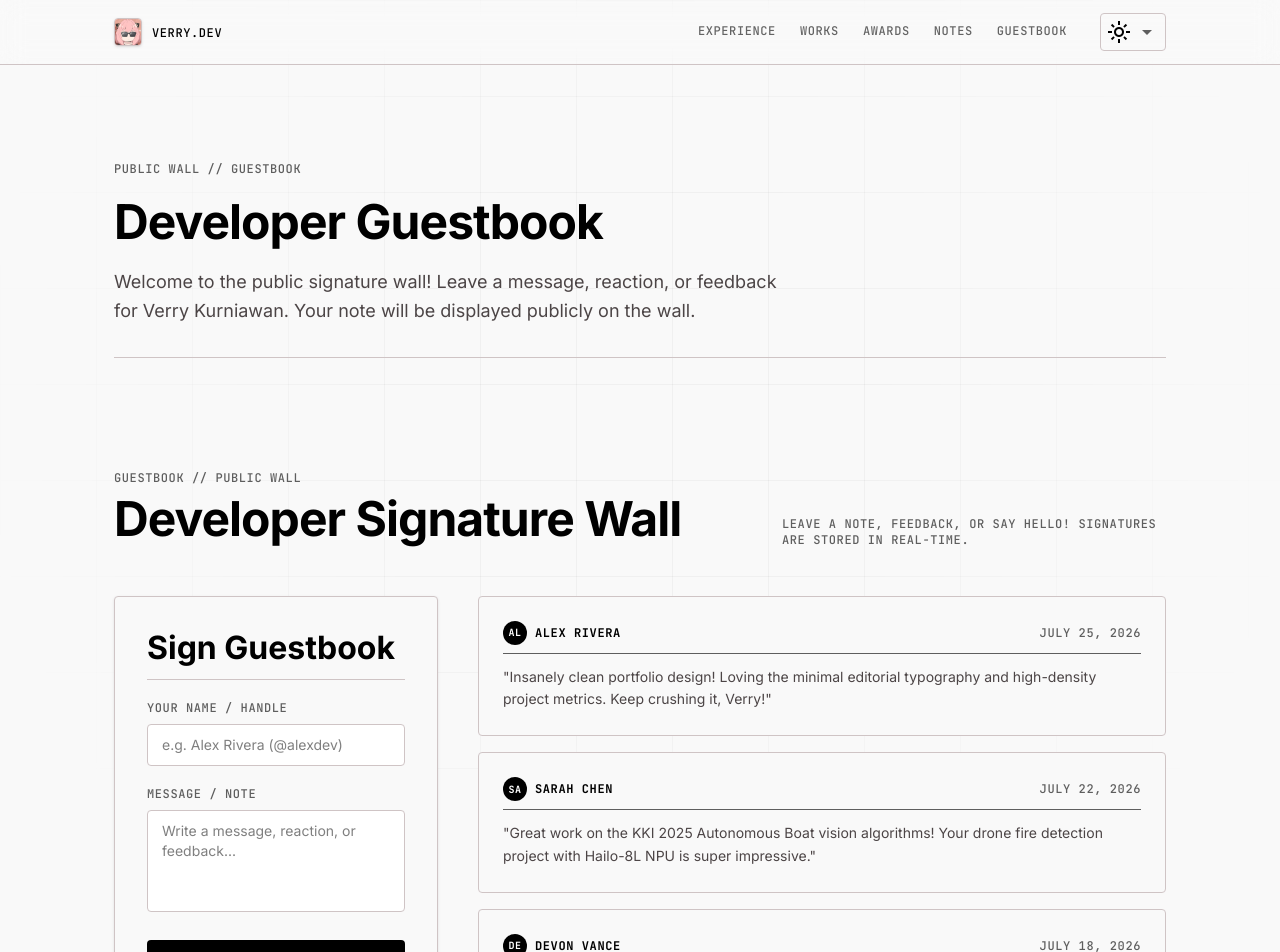
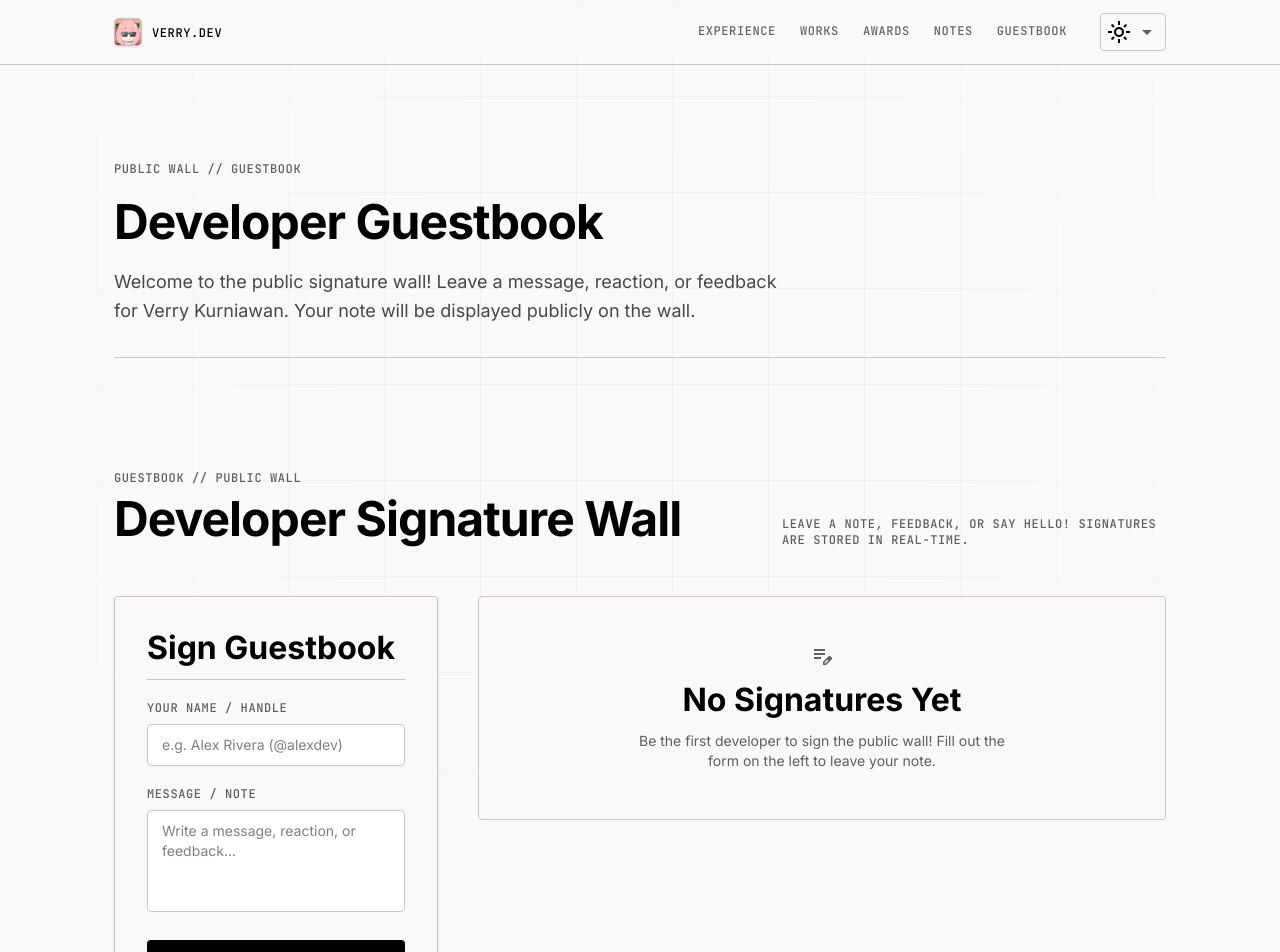
Before and after one commit to princeofverry/-portfolio-v2, a Next.js app: page /guestbook in a window 1280 px wide. Shown: the top 952 px of the page. Built offline with nearby package versions, Linux system fonts and the light colour scheme.

Commit message:
feat: add pulse skeleton loading state and remove dummy guestbook entries

```diff
--- a/app/api/guestbook/route.ts
+++ b/app/api/guestbook/route.ts
@@ -1,6 +1,5 @@
 import { NextResponse } from "next/server";
 import { redis } from "@/lib/redis";
-import { guestbookData } from "@/data/portfolioData";
 import { GuestbookEntry } from "@/types/portfolio";
 
 export const dynamic = "force-dynamic";
@@ -26,10 +25,10 @@ export async function GET() {
         return NextResponse.json(parsedEntries);
       }
     }
-    return NextResponse.json(guestbookData);
+    return NextResponse.json([]);
   } catch (error) {
     console.error("Error fetching guestbook entries:", error);
-    return NextResponse.json(guestbookData);
+    return NextResponse.json([]);
   }
 }
 
--- a/components/GuestbookSection.tsx
+++ b/components/GuestbookSection.tsx
@@ -16,10 +16,12 @@ export default function GuestbookSection({
   const [name, setName] = useState("");
   const [message, setMessage] = useState("");
   const [isSubmitting, setIsSubmitting] = useState(false);
+  const [isLoading, setIsLoading] = useState(true);
 
   // Fetch live signatures from API (Upstash Redis) and merge with localStorage on mount
   useEffect(() => {
     async function loadGuestbook() {
+      setIsLoading(true);
       let serverData: GuestbookEntry[] = [];
       try {
         const res = await fetch("/api/guestbook");
@@ -39,7 +41,11 @@ export default function GuestbookSection({
         if (saved) {
           const parsed = JSON.parse(saved);
           if (Array.isArray(parsed)) {
-            localData = parsed;
+            // Filter out old dummy entries if any exist
+            localData = parsed.filter(
+              (item: GuestbookEntry) =>
+                item.id !== "gb-1" && item.id !== "gb-2" && item.id !== "gb-3"
+            );
           }
         }
       } catch {
@@ -50,16 +56,20 @@ export default function GuestbookSection({
       const mergedMap = new Map<string, GuestbookEntry>();
       localData.forEach((item) => mergedMap.set(item.id, item));
       serverData.forEach((item) => {
-        if (!mergedMap.has(item.id)) {
+        if (
+          item.id !== "gb-1" &&
+          item.id !== "gb-2" &&
+          item.id !== "gb-3" &&
+          !mergedMap.has(item.id)
+        ) {
           mergedMap.set(item.id, item);
         }
       });
 
       const finalEntries = Array.from(mergedMap.values());
-      if (finalEntries.length > 0) {
       setEntries(finalEntries);
       localStorage.setItem("verry_guestbook_entries", JSON.stringify(finalEntries));
-      }
+      setIsLoading(false);
     }
 
     loadGuestbook();
@@ -182,7 +192,44 @@ export default function GuestbookSection({
 
         {/* Right Wall: Signatures List */}
         <div className="lg:col-span-2 space-y-4">
-          {entries.map((entry) => (
+          {isLoading ? (
+            /* Skeleton Loading State */
+            <div className="space-y-4">
+              {[1, 2, 3].map((n) => (
+                <div
+                  key={n}
+                  className="border border-outline-variant/60 rounded-DEFAULT p-6 bg-surface animate-pulse space-y-4"
+                >
+                  <div className="flex items-center justify-between border-b border-outline-variant/30 pb-2">
+                    <div className="flex items-center gap-2">
+                      <div className="w-6 h-6 rounded-full bg-outline-variant/40" />
+                      <div className="w-28 h-3.5 bg-outline-variant/40 rounded-sm" />
+                    </div>
+                    <div className="w-20 h-3 bg-outline-variant/40 rounded-sm" />
+                  </div>
+                  <div className="space-y-2">
+                    <div className="w-full h-3.5 bg-outline-variant/30 rounded-sm" />
+                    <div className="w-4/5 h-3.5 bg-outline-variant/30 rounded-sm" />
+                  </div>
+                </div>
+              ))}
+            </div>
+          ) : entries.length === 0 ? (
+            /* Empty State */
+            <div className="border border-outline-variant rounded-DEFAULT p-12 bg-surface text-center space-y-3">
+              <span className="material-symbols-outlined text-4xl text-secondary">
+                edit_note
+              </span>
+              <h4 className="font-headline-mobile text-lg font-bold text-primary">
+                No Signatures Yet
+              </h4>
+              <p className="font-body text-sm text-secondary max-w-sm mx-auto">
+                Be the first developer to sign the public wall! Fill out the form on the left to leave your note.
+              </p>
+            </div>
+          ) : (
+            /* Real Signatures List */
+            entries.map((entry) => (
               <article
                 key={entry.id}
                 className="border border-outline-variant rounded-DEFAULT p-6 bg-surface hover:bg-surface-container-lowest transition-colors space-y-3"
@@ -201,7 +248,8 @@ export default function GuestbookSection({
                   "{entry.message}"
                 </p>
               </article>
-          ))}
+            ))
+          )}
         </div>
       </div>
     </section>
--- a/data/portfolioData.ts
+++ b/data/portfolioData.ts
@@ -1,4 +1,4 @@
-import { Project, ExperienceItem, NoteItem, AwardItem, SkillCategoryMap } from "@/types/portfolio";
+import { Project, ExperienceItem, NoteItem, AwardItem, SkillCategoryMap, GuestbookEntry } from "@/types/portfolio";
 
 export const projectsData: Project[] = [
   {
@@ -384,23 +384,4 @@ Architecting client-side canvas renderers with requestAnimationFrame ensures smo
   },
 ];
 
-export const guestbookData = [
-  {
-    id: "gb-1",
-    name: "Alex Rivera",
-    message: "Insanely clean portfolio design! Loving the minimal editorial typography and high-density project metrics. Keep crushing it, Verry!",
-    date: "JULY 25, 2026",
-  },
-  {
-    id: "gb-2",
-    name: "Sarah Chen",
-    message: "Great work on the KKI 2025 Autonomous Boat vision algorithms! Your drone fire detection project with Hailo-8L NPU is super impressive.",
-    date: "JULY 22, 2026",
-  },
-  {
-    id: "gb-3",
-    name: "Devon Vance",
-    message: "Solid Java Spring Boot & Golang backend projects. The Virtual Threads article was a fantastic read!",
-    date: "JULY 18, 2026",
-  },
-];
+export const guestbookData: GuestbookEntry[] = [];
```
Lines whose indentation alone changed are shown as unchanged.
